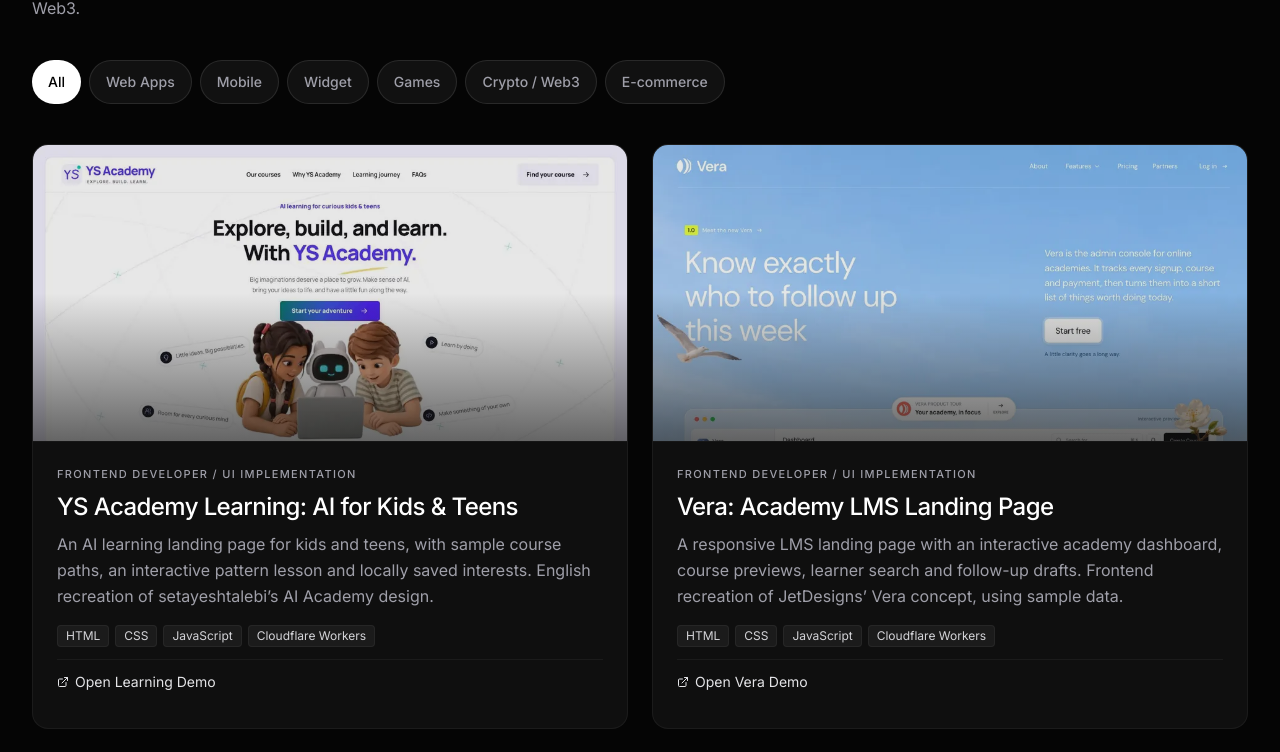
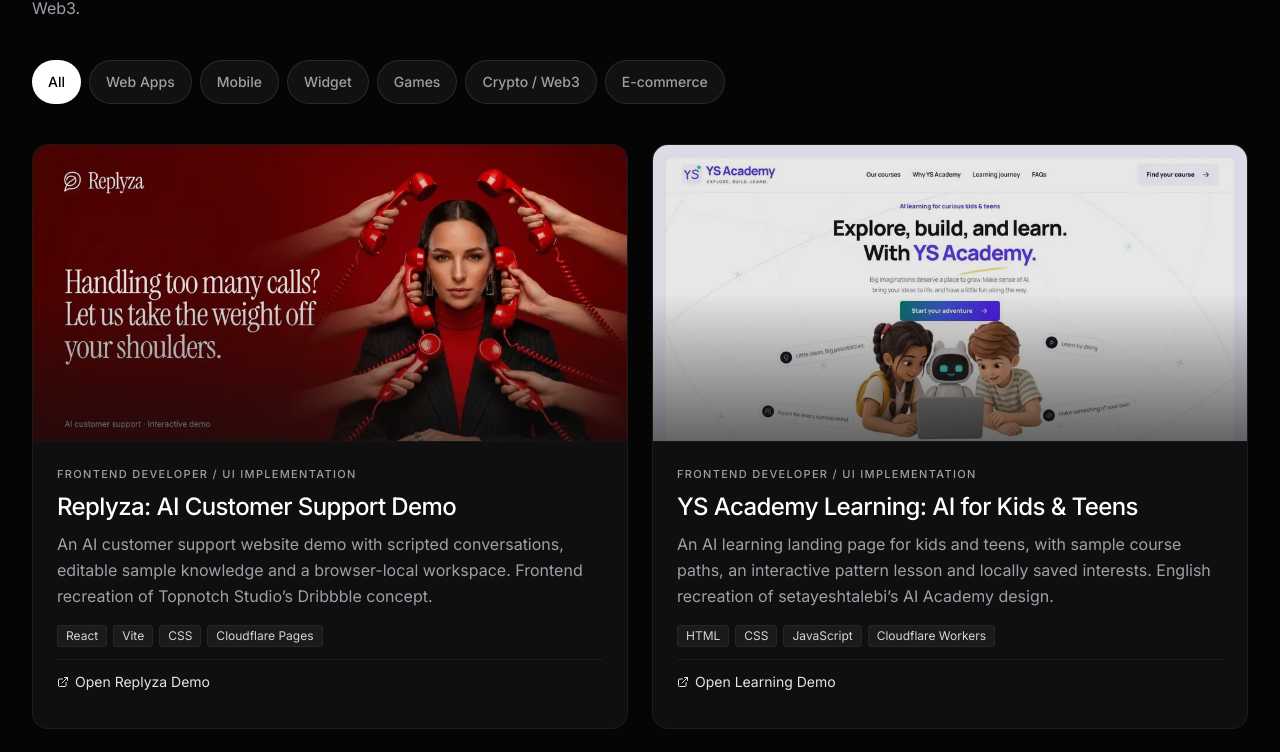
Before and after one commit to yusufsuhair/yusufsuhair-web, a Next.js app: page / in a window 1280 px wide. Shown: the part 4073-4825 px from the top of the page. Built offline with nearby package versions, Linux system fonts and the light colour scheme.

Commit message:
Add Replyza customer support demo to Web Apps

```diff
--- a/components/ProjectsWidget.tsx
+++ b/components/ProjectsWidget.tsx
@@ -20,6 +20,18 @@ interface Project {
 }
 
 const projectsData: Project[] = [
+  {
+    name: "Replyza",
+    title: "Replyza: AI Customer Support Demo",
+    role: "Frontend Developer / UI Implementation",
+    url: "https://replyza-ai-support.pages.dev",
+    description:
+      "An AI customer support website demo with scripted conversations, editable sample knowledge and a browser-local workspace. Frontend recreation of Topnotch Studio’s Dribbble concept.",
+    tech: ["React", "Vite", "CSS", "Cloudflare Pages"],
+    category: "web",
+    image: "replyza",
+    cta: "Open Replyza Demo",
+  },
   {
     name: "YS Academy Learning",
     title: "YS Academy Learning: AI for Kids & Teens",
--- a/scripts/optimize-images.mjs
+++ b/scripts/optimize-images.mjs
@@ -13,6 +13,7 @@ const PROJECT_WIDTHS = [480, 960];
 const requestedSlugs = process.argv.slice(2);
 
 const projects = [
+  { slug: "replyza", source: "https://replyza-ai-support.pages.dev/og/replyza-social-v1.jpg" },
   { slug: "ys-academy-learning", source: "https://ys-academy-learning.broadcast-studio.workers.dev/assets/ys-academy-og.jpg" },
   { slug: "vera", source: "web-apps/vera/dist/assets/og-hero.jpg" },
   { slug: "trustvest", source: "https://trustvest-yusuf.pages.dev/images/trustvest-og-v1.jpg" },
```
Also changed, not shown: public/projects/replyza-480.webp (added), public/projects/replyza-960.webp (added).
